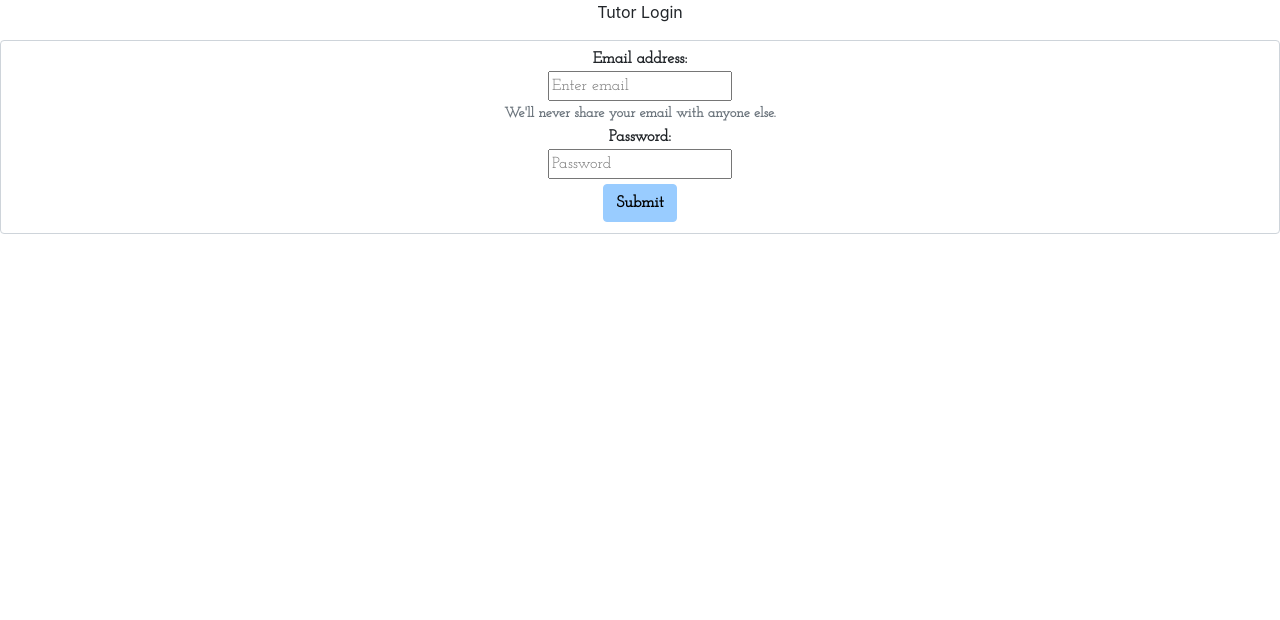
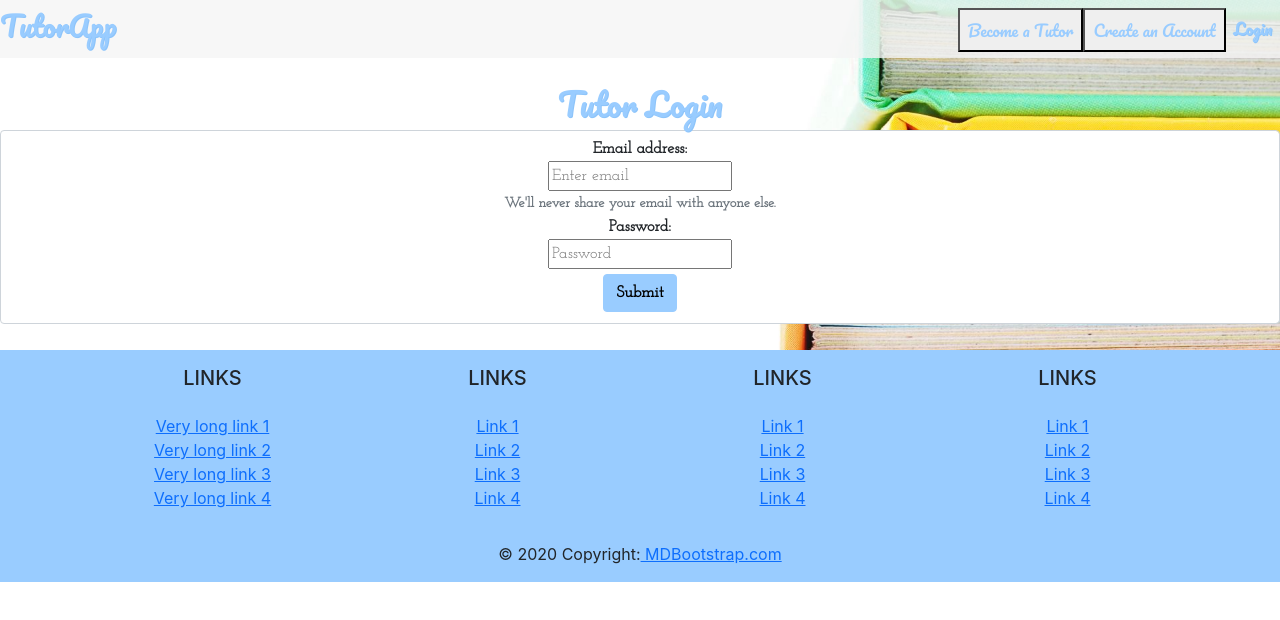
Before and after one commit to naiianable/myTutorApp, a React (Create React App) app in the folder client/: page /tutorLogin in a window 1280 px wide. Shown: the top 620 px of the page. Built offline with nearby package versions, Linux system fonts and the light colour scheme.

Commit message:
some tutor login styling

```diff
--- a/client/src/App.js
+++ b/client/src/App.js
@@ -10,6 +10,8 @@ import Home from "./components/Pages/Home/Home";
 import LoginMain from "./components/Pages/Login/LoginMain";
 import ParentLogin from "./components/Pages/Login/ParentLogin";
 import TutorLogin from "./components/Pages/Login/TutorLogin";
+
+import '../src/components/Pages/Home/home.css';
 
 function App() {
 
--- a/client/src/components/Footer/Footer.js
+++ b/client/src/components/Footer/Footer.js
@@ -1,4 +1,6 @@
 import React from 'react'
+
+import './footer.css';
 
 const Footer = () => {
     return (
--- /dev/null
+++ b/client/src/components/Footer/footer.css
@@ -0,0 +1,5 @@
+
+.page-footer {
+    bottom: 0;
+    width: 100%;
+}
--- a/client/src/components/NavBar/NavBar.js
+++ b/client/src/components/NavBar/NavBar.js
@@ -1,15 +1,17 @@
 import React from 'react'
 // import { Link } from "react-router-dom";
 
+import './navBar.css';
+
 const Navbar = () => {
 
-    let navBar;
+    //let navBar;
 
     //return different navbar depending on if user is logged in or not
 
 
     return (
-        <div>
+        <div className="navbar-main">
 
             <nav className="navbar navbar-expand-lg">
                 <ul className="navbar-nav mr-auto">
--- a/client/src/components/Pages/Login/main.css
+++ b/client/src/components/NavBar/navBar.css
@@ -7,12 +7,6 @@
 .about {
     background-color: rgba(245, 245, 245, 0.8);
     padding-bottom: .5%;
-}
-
-.background {
-    height:100%;
-    background-image: url('../../../images/mainBackground.jpeg');
-    background-size: cover;
 }
 
 .btn {
@@ -49,12 +43,12 @@
     text-decoration: none;
 }
 
+
 .navbar {
     background-color: rgba(245, 245, 245, 0.8);
     color: #99ccff;
     font-family: 'Pacifico', cursive;
     padding-bottom: .5%;
-
     text-shadow: 1px 1px #8dc4fa;
 }
 
--- a/client/src/components/Pages/Home/Home.js
+++ b/client/src/components/Pages/Home/Home.js
@@ -1,5 +1,5 @@
 import React from 'react'
-import Navbar from '../../NavBar/NavBar';
+import NavBar from '../../NavBar/NavBar';
 import StudentInfoForm from './StudentInfoForm';
 import About from '../Login/About';
 import Footer from '../../Footer/Footer';
@@ -10,14 +10,13 @@ const Home = () => {
     return (
         <>
         <div className="background" >
-            <Navbar />
-
-            <div style={{padding: "15px"}}>
+            <NavBar />
+            <div style={{padding: "1%"}}>
             </div>
 
             <StudentInfoForm />
 
-            <div style={{padding: "15px"}}>
+            <div style={{padding: "1%"}}>
             </div>
 
             <About />
--- a/client/src/components/Pages/Home/home.css
+++ b/client/src/components/Pages/Home/home.css
@@ -19,10 +19,10 @@
     margin: auto;
 }
 
-.header {
+/* .header {
     background-color: rgba(245, 245, 245, 0.8);
     color: #99ccff;
     padding-bottom: .5%;
     font-family: 'Pacifico', cursive;
     text-shadow: 1px 1px #8dc4fa;
-}
+} */
--- a/client/src/components/Pages/Login/About.js
+++ b/client/src/components/Pages/Login/About.js
@@ -1,5 +1,5 @@
 import React from 'react'
-import './main.css';
+import './login.css';
 
 const About = () => {
     return (
--- a/client/src/components/Pages/Login/LoginMain.js
+++ b/client/src/components/Pages/Login/LoginMain.js
@@ -2,9 +2,9 @@ import React from 'react'
 import tutorImage from '../../../images/tutorImage.jpeg';
 import parentImage from '../../../images/parentImage.jpeg';
 //import mainBackground from '../../images/mainBackground.jpeg';
-import Navbar from '../../NavBar/NavBar';
-import Footer from '../../Footer/Footer'
-import './main.css';
+import NavBar from '../../NavBar/NavBar';
+import Footer from '../../Footer/Footer';
+import './login.css';
 
 const LoginMain = () => {
 
@@ -28,9 +28,10 @@ const LoginMain = () => {
     return (
         <>
         <div className="background" >
-            <Navbar />
 
-            <div style={{padding: "15px"}}>
+            <NavBar />
+
+            <div style={{padding: "1%"}}>
             </div>
 
             <div className="text-center">
@@ -60,12 +61,12 @@ const LoginMain = () => {
 
             </div>
 
-            <div style={{padding: "15px"}}>
+            <div style={{padding: "1%"}}>
             </div>
 
         </div>
 
-        {/* <div style={{padding: "15px"}}>
+        {/* <div style={{padding: "1%"}}>
             </div> */}
 
         <Footer />
--- a/client/src/components/Pages/Login/TutorLogin.js
+++ b/client/src/components/Pages/Login/TutorLogin.js
@@ -1,11 +1,25 @@
 import React from 'react'
+
+import NavBar from '../../NavBar/NavBar';
+import Footer from '../../Footer/Footer';
 
 import './login.css';
 
 const TutorLogin = () => {
     return (
+        <>
+
+            <div className="background">
+            <NavBar />
+
+                <div style={{padding: "1%"}}></div>
+
                 <div>
-            <p className="text-center">Tutor Login</p>
+                    <div className="label text-center">
+                        <h2>Tutor Login</h2>
+                    </div>
+
+                    <div>
                         <form className="form-control">
                             <div className="form-group text-center">
                                 <div>
@@ -30,7 +44,18 @@ const TutorLogin = () => {
                                 <button type="submit" className="btn btn-primary">Submit</button>
                             </div>
                         </form>
+
+                       <div style={{padding: "1%"}}></div>
                     </div>
+
+
+
+                </div>
+
+
+                <Footer />
+            </div>
+        </>
     )
 }
 
--- a/client/src/components/Pages/Login/login.css
+++ b/client/src/components/Pages/Login/login.css
@@ -1,4 +1,65 @@
+.about {
+    background-color: rgba(245, 245, 245, 0.8);
+    padding-bottom: .5%;
+}
 
-.button-wrapper .btn {
+.label {
+    color:#99ccff;
+    font-family: 'Pacifico', cursive;
+    text-shadow: 1px 1px #8dc4fa;
+}
+
+.background {
+    height:100%;
+    background-image: url('../../../images/mainBackground.jpeg');
+    background-size: cover;
+}
+
+.btn {
+    margin: 5px;
+    background-color: #99ccff;
+    border-color: #99ccff;
+    color: black;
+}
+
+/* .button-wrapper .btn {
     margin-top: 5px;
+} */
+
+.card-text {
+    font-family: 'Josefin Slab', serif;
 }
+
+.card-title {
+    font-family: 'Josefin Slab', serif;
+    font-weight: bold;
+}
+
+.description {
+    font-family: 'Josefin Slab', serif;
+    color: black;
+}
+
+/* .nav-link {
+    color: inherit;
+    text-decoration: none;
+} */
+
+/* .navbar {
+    background-color: rgba(245, 245, 245, 0.8);
+    color: #99ccff;
+    font-family: 'Pacifico', cursive;
+    padding-bottom: .5%;
+
+    text-shadow: 1px 1px #8dc4fa;
+} */
+
+.navbar-nav {
+    color: inherit;
+    text-decoration: none;
+    text-shadow: 1px 1px #8dc4fa;
+}
+
+.collapse {
+    justify-content: flex-end;
+}
```
Lines whose indentation alone changed are shown as unchanged.
